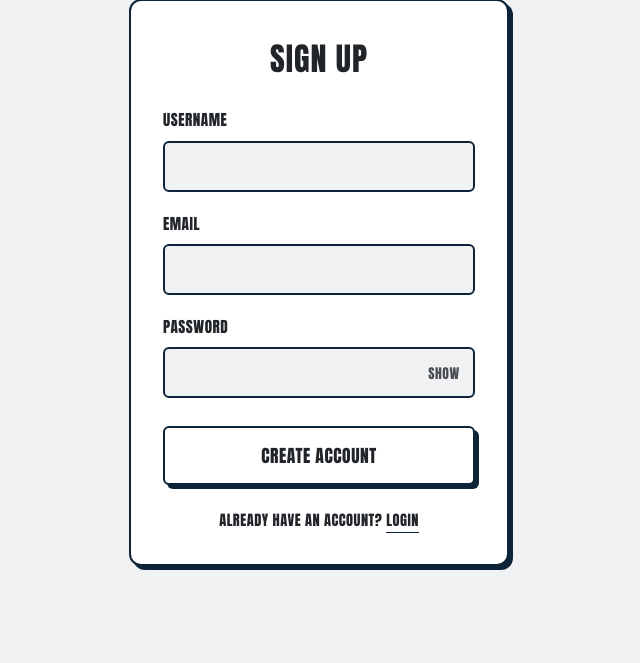
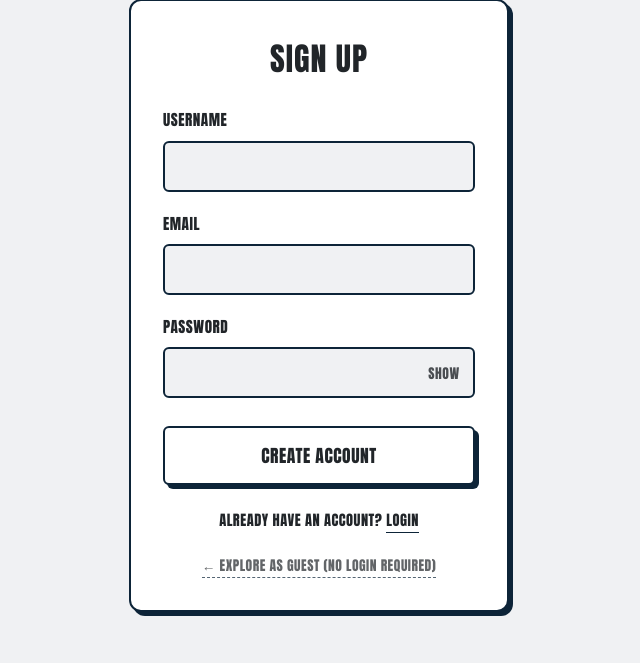
Before and after one commit to Somrithreach-San/calmflow, a Flask app: page /signup in a window 1280 px wide. Shown: the part 137-800 px from the top of the page, without its empty margins (321-961 px from the left). Run offline with Flask 3, Linux system fonts and the light colour scheme.

Commit message:
Fixing Guest mode not triggering

```diff
--- a/templates/login.html
+++ b/templates/login.html
@@ -96,6 +96,11 @@
                 Don't have an account?
                 <a href="{{ url_for('signup') }}">Sign up</a>
               </p>
+              <div class="guest-link-wrapper" style="margin-top: 1.25rem; text-align: center;">
+                <a href="{{ url_for('index') }}" class="guest-link" style="color: var(--text-primary); font-family: 'Impact', sans-serif; text-transform: uppercase; font-size: 0.85rem; letter-spacing: 0.5px; opacity: 0.7; text-decoration: none; border-bottom: 1px dashed var(--border-color); padding-bottom: 2px;">
+                  &larr; Explore as Guest (No Login Required)
+                </a>
+              </div>
             </div>
           </div>
         </div>
--- a/templates/signup.html
+++ b/templates/signup.html
@@ -106,6 +106,11 @@
                 Already have an account?
                 <a href="{{ url_for('login') }}">Login</a>
               </p>
+              <div class="guest-link-wrapper" style="margin-top: 1.25rem; text-align: center;">
+                <a href="{{ url_for('index') }}" class="guest-link" style="color: var(--text-primary); font-family: 'Impact', sans-serif; text-transform: uppercase; font-size: 0.85rem; letter-spacing: 0.5px; opacity: 0.7; text-decoration: none; border-bottom: 1px dashed var(--border-color); padding-bottom: 2px;">
+                  &larr; Explore as Guest (No Login Required)
+                </a>
+              </div>
             </div>
           </div>
         </div>
```
